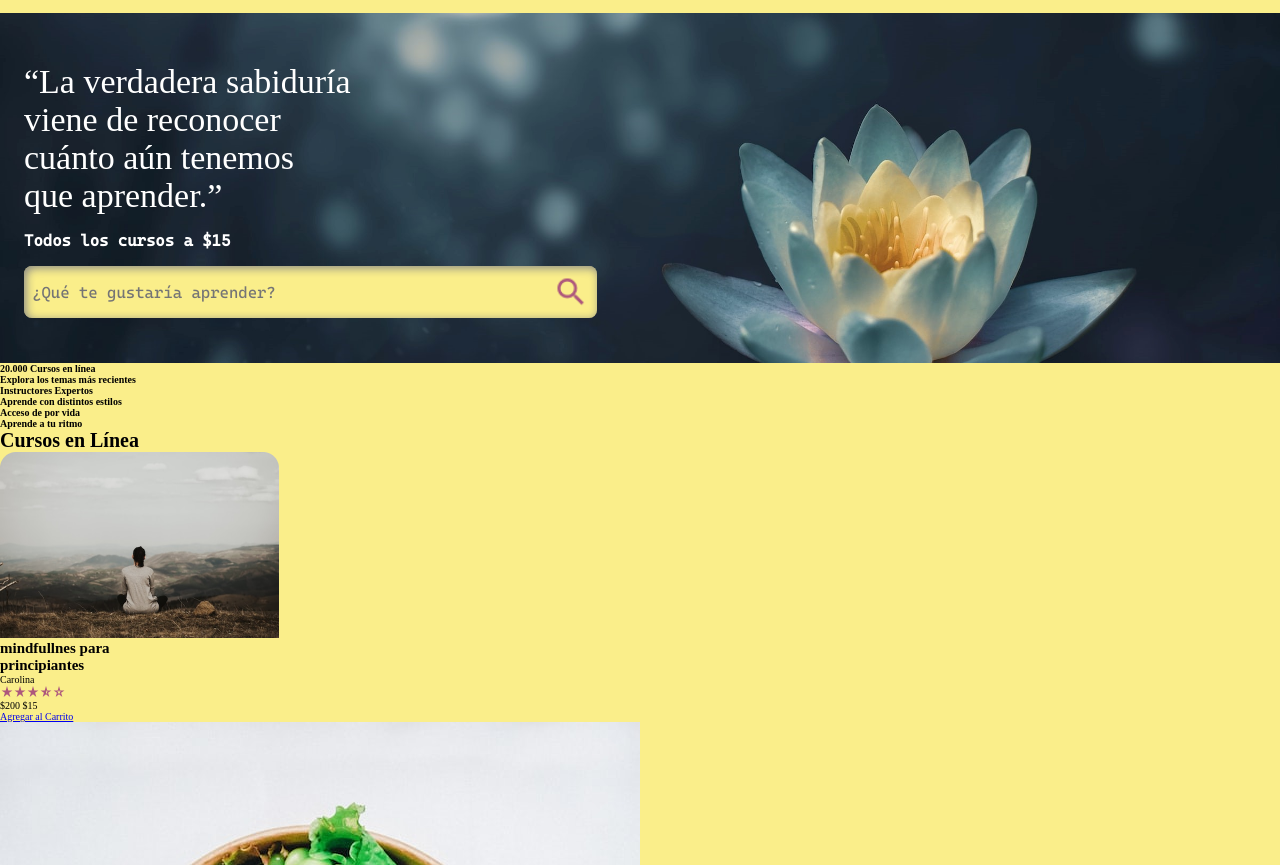
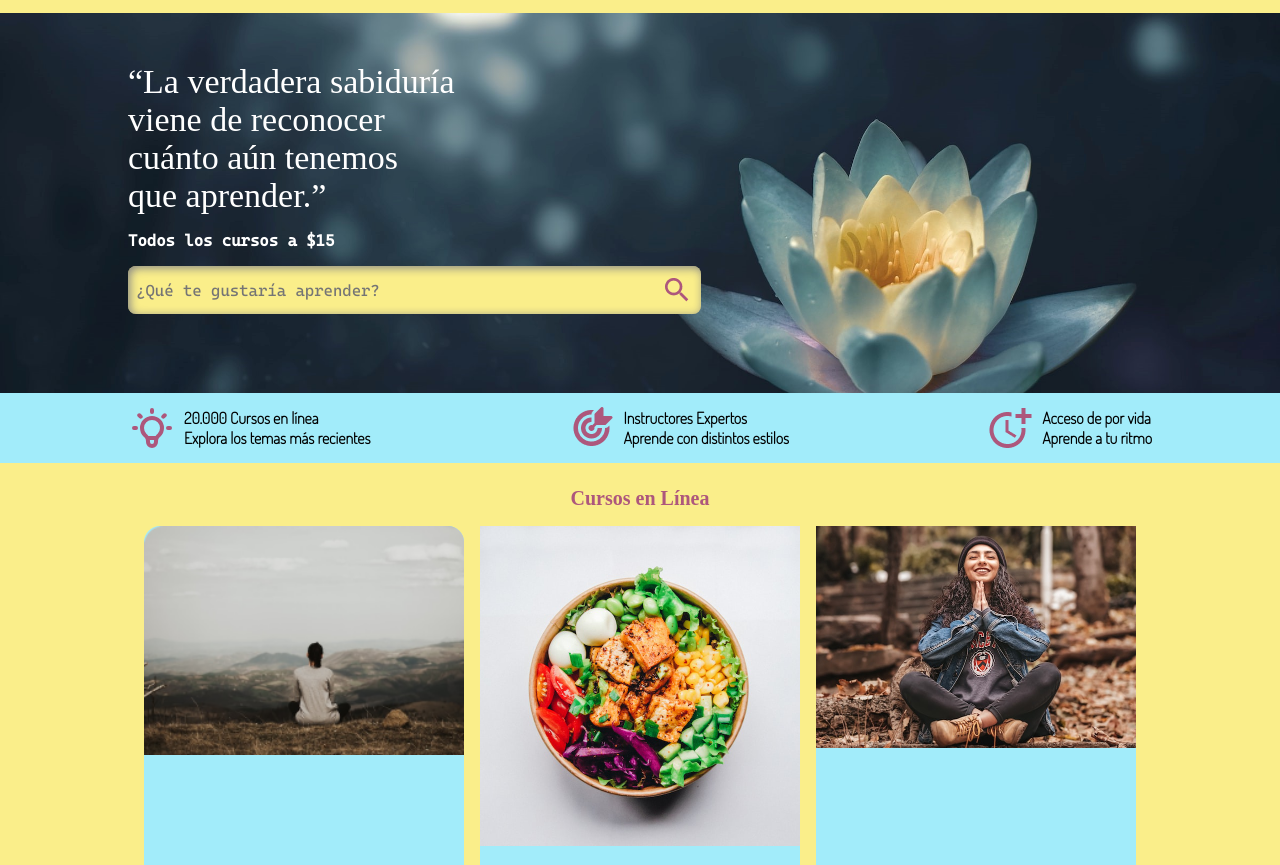
Before and after one commit to carlosleonfranco13/carrito-juanita.github.io, a plain HTML site: page index.html in a window 1280 px wide. Shown: the part 71-936 px from the top of the page. Drawn offline with Linux system fonts and the light colour scheme; a web font is replaced by a local one.

Commit message:
Última modificación del día

```diff
--- a/css/styles.css
+++ b/css/styles.css
@@ -145,14 +145,13 @@ header i{
 
 #hero{
     background-image: url(/assets/imgs/bg-banner-juanita.jpg);
-    height: 350px;
+    height: 380px;
     background-size: cover;
     background-position: right;
 }
 #hero .container{
+    max-width: 1024px;
     margin: 0 auto;
-    max-width: 1024px;
-    margin: auto 24px;
 }
 .contenido-hero{
     padding-top: 50px;
@@ -189,6 +188,79 @@ header i{
     font-family: var(--h3-d-j);
     width: 100%;
 }
-form img{
-    height: 36px;
+
+.barra{
+    background-color: var(--color2-d-j);
+    height: 70px;
 }
+.barra .container{
+    display: flex;
+    max-width: 1024px;
+    margin: 0 auto;
+    height: 100%;
+}
+.barra .row{
+    width: 100%;
+    display: flex;
+    justify-content: space-between;
+    align-items: center;
+}
+.barra .icono{
+    display: flex;
+    align-items: center;
+    height: 24px;
+    gap: 8px;
+}
+.barra h4{
+    font-size: var(--sizeh2h4h5-d-j);
+    font-family: var(--h4-d-j);
+}
+
+#lista-cursos{
+    max-width: 1024px;
+    margin: 0 auto;
+    margin: 24px auto;
+}
+#encabezado{
+    text-align: center;
+    margin-bottom: 16px;
+    font-family: var(--h1-d-j);
+    color: var(--color3-d-j);
+    font-weight: var(--weightBold-d-j);
+}
+#lista-cursos .row{
+    display: flex;
+    gap: 16px;
+    justify-content: center;
+}
+#lista-cursos .card{
+    display: flex;
+    width: 320px;
+    height: 500px;
+    flex-direction: column;
+    background-color: var(--color2-d-j);
+    border-radius: 16px;
+}
+#lista-cursos .card1{
+    height: 90%;
+    background-image: url(/assets/imgs/mindfullnes-para-principiantes.jpg);
+    background-size: cover;
+    background-repeat: no-repeat;
+    border-radius: 16px 16px 0 0;
+}
+.info-card{
+    height: 100%;
+    padding: 16px;
+    display: flex;
+    flex-direction: column;
+    justify-content: end;
+}
+.info-card h2{
+    font-family: var(--h2-d-j);
+    color: var(--color4-d-j);
+    font-size: var(--sizeh2h4h5-d-j);
+}
+.info-card p{
+    font-size: var(--sizep-d-j);
+    font-family: var(--h3-d-j);
+}
--- a/index.html
+++ b/index.html
@@ -69,14 +69,17 @@
 
             <div class="row">
                 <div class="four columns icono icono1">
+                    <img src="/assets/icons/light-bulb.svg" alt="idea">
                     <h4>20.000 Cursos en línea <br>
                     Explora los temas más recientes</h4>
                 </div>
                 <div class="four columns icono icono2">
+                    <img src="/assets/icons/icono2.png" alt="target">
                     <h4>Instructores Expertos <br>
                     Aprende con distintos estilos</h4>
                 </div>
                 <div class="four columns icono icono3">
+                    <img src="/assets/icons/icono3.png" alt="time">
                     <h4>Acceso de por vida <br>
                     Aprende a tu ritmo
                 </h4>
@@ -92,7 +95,7 @@
 
             <div class="four columns">
                 <div class="card">
-                    <img src="/assets/imgs/mindfullnes-para-principiantes.jpg" alt="mindfullnes-para-principiantes">
+                    <div class="card1"></div>
                     <div class="info-card">
                         <h2>mindfullnes para <br>principiantes</h2>
                         <p>Carolina</p>
```
Also changed, not shown: assets/icons/light-bulb.svg (added).
